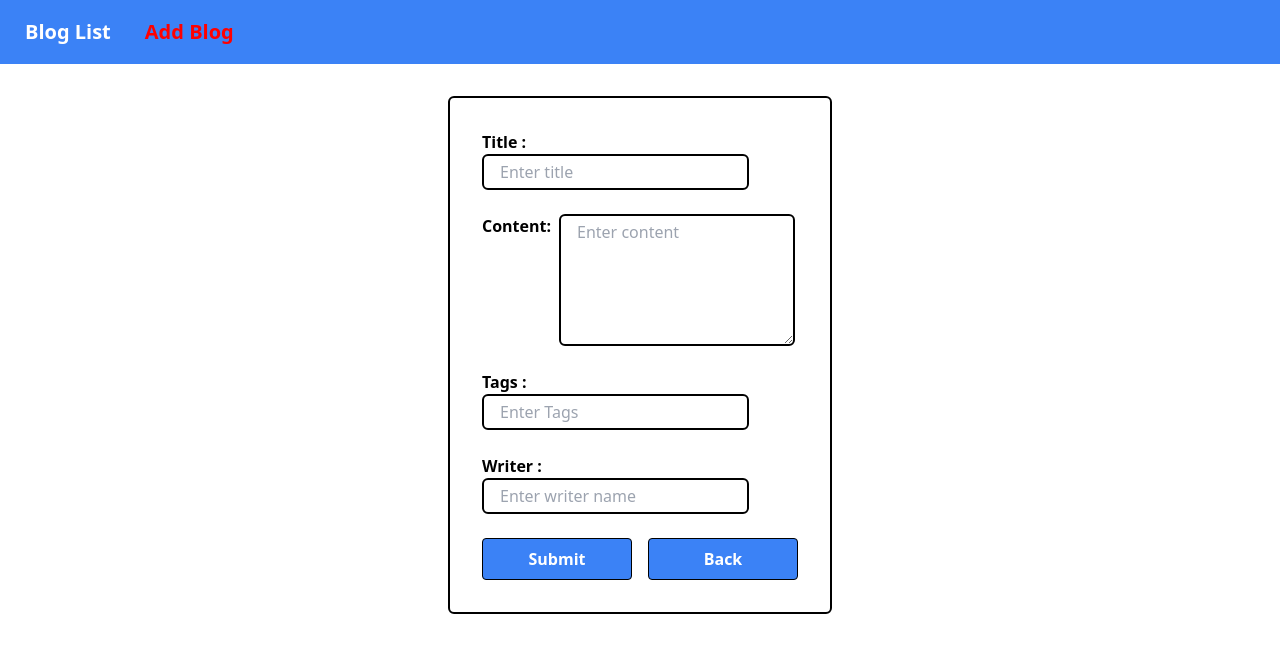
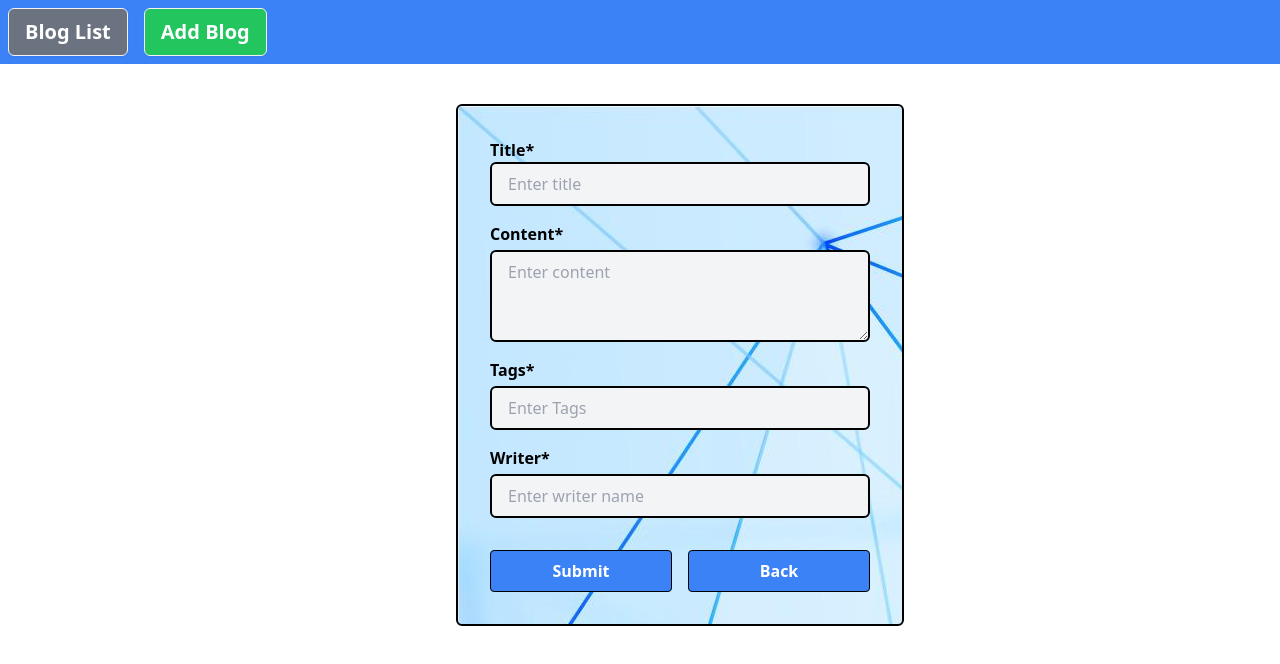
Before and after one commit to Pradump2003/CMS_Frontend, a React (Vite) app: page /add-blog in a window 1280 px wide. Shown: the top 664 px of the page. Built offline with nearby package versions, Linux system fonts and the light colour scheme.

Commit message:
adding some style

```diff
--- a/src/App.jsx
+++ b/src/App.jsx
@@ -1,9 +1,9 @@
-import Navbar from "./component/navbar/Navbar";
+import Navbar from "./component/Navbar";
 import CustomRoutes from "./routes";
 
 export default function App() {
   return (
-    <div className="bg-white min-h-screen">
+    <div className="bg-white min-h-screen overflow-auto">
       <Navbar />
       <CustomRoutes />
     </div>
--- a/src/component/Modal.jsx
+++ b/src/component/Modal.jsx
@@ -24,13 +24,13 @@ export default function Modal({
         onClick={closeModel}
       >
         <div
-          className="relative w-full max-w-md p-6 bg-white rounded-lg shadow-lg"
+          className="relative w-full max-w-md p-6 bg-white border-2 border-black rounded-lg shadow-lg"
           onClick={(e) => e.stopPropagation()}
         >
           <div className="pb-6"> {children}</div>
           <div>
             <button
-              className="text-white bg-blue-500 px-2 py-1 rounded"
+              className="text-white bg-blue-500 px-6 py-1 rounded"
               onClick={btnClickHandling}
             >
               {btnLabel}
--- a/src/component/navbar/Navbar.jsx
+++ b/src/component/Navbar.jsx
@@ -4,16 +4,13 @@ import { NavLink } from "react-router-dom";
 export default function Navbar() {
   return (
     <div className="navbar bg-blue-500">
-      <div className="flex-1">
-        {/* <a href="/" className="btn btn-ghost text-xl text-white">
-          CMS
-        </a> */}
+      <div className="flex gap-4">
         <NavLink
           to="/"
           className={({ isActive }) =>
             isActive
-              ? "active-link btn btn-ghost text-xl text-white"
-              : "btn btn-ghost text-xl text-white"
+              ? "link btn px-4 py-2 text-xl text-white bg-green-500 rounded-md no-underline"
+              : "btn px-4 py-2 text-xl text-white bg-gray-500 rounded-md "
           }
         >
           Blog List
@@ -22,8 +19,8 @@ export default function Navbar() {
           to="/add-blog"
           className={({ isActive }) =>
             isActive
-              ? "active-link btn btn-ghost text-xl text-white"
-              : "btn btn-ghost text-xl text-white"
+              ? "link btn px-4 py-2 text-xl text-white bg-green-500 rounded-md no-underline"
+              : "btn px-4 py-2 text-xl text-white bg-gray-500 rounded-md"
           }
         >
           Add Blog
--- a/src/component/blog/AddBlog.jsx
+++ b/src/component/blog/AddBlog.jsx
@@ -1,7 +1,8 @@
 import { useEffect, useState } from 'react';
 import { useNavigate, useParams } from 'react-router-dom';
 import axios from 'axios';
-import { useForm} from 'react-hook-form';
+import { useForm } from 'react-hook-form';
+import BgImage from '../../assets/BgImage.jpg'
 
 export default function AddBlog() {
   const { id } = useParams();
@@ -14,18 +15,17 @@ export default function AddBlog() {
     formState: { errors }
   } = useForm();
 
-
   useEffect(() => {
     const fetchData = async () => {
       try {
         const response = await axios.get(
           `http://localhost:8080/api/blog/${id}`
         );
-        const blogData = response.data.data
-        setValue('title', blogData.title)
-        setValue('tags', blogData.tags)
-        setValue('content', blogData.content)
-        setValue('writer', blogData.writer)
+        const blogData = response.data.data;
+        setValue('title', blogData.title);
+        setValue('tags', blogData.tags);
+        setValue('content', blogData.content);
+        setValue('writer', blogData.writer);
       } catch (error) {
         console.error('Error fetching data:', error);
       }
@@ -34,7 +34,6 @@ export default function AddBlog() {
       fetchData();
     }
   }, [id, setValue]);
-
 
   const onSubmit = async (data) => {
     try {
@@ -64,17 +63,14 @@ export default function AddBlog() {
 
   return (
     <>
-      <form
-        onSubmit={handleSubmit(onSubmit)}
-        className="w-full max-w-md mx-auto"
-      >
-        <div className="grid items-center justify-center border-2 border-black rounded-md m-8 text-black p-8 gap-6">
-          <div>
-            <label className=" font-bold pr-2">Title :</label>
+      <form onSubmit={handleSubmit(onSubmit)} className=" max-w-md mx-auto">
+        <div style={{ backgroundImage: `url(${BgImage})` }} className="w-full grid items-center border-2 border-black rounded-md m-10 text-black p-8 gap-4 ">
+          <div className="grid">
+            <p className=" font-bold">Title* </p>
             <input
               type="text"
               placeholder="Enter title "
-              className={`bg-white text-black border-2 rounded-md px-4 py-1 ${
+              className={`bg-gray-100 text-black border-2 rounded-md px-4 py-2 focus:outline-none focus:border-blue-500 focus:shadow-[0_4px_6px_rgba(0,0,255,0.7)] ${
                 errors.title ? 'border-red-500' : ' border-black'
               }`}
               {...register('title', {
@@ -82,53 +78,58 @@ export default function AddBlog() {
                 maxLength: { value: 30, message: 'Max Length is 30' }
               })}
             />
+
             {errors.title && (
-              <p className="text-red-500">{errors.title.message}</p>
+              <p className="text-red-500 text-sm mt-1">
+                {errors.title.message}
+              </p>
             )}
           </div>
-          <div className='flex gap-2'>
-            <span className="font-bold"> Content: </span>
+          <div className="grid gap-1">
+            <p className="font-bold"> Content* </p>
             <textarea
-              placeholder='Enter content'
-              className={`bg-white text-black border-2 rounded-md px-4 py-1 ${
+              placeholder="Enter content"
+              className={`bg-gray-100 text-black border-2 rounded-md px-4 py-2 focus:outline-none focus:border-blue-500 focus:shadow-[0_4px_6px_rgba(0,0,255,0.7)] ${
                 errors.content ? 'border-red-500' : ' border-black'
               }`}
               {...register('content', {
                 required: 'content is required',
                 minLength: { value: 3, message: 'Min Length at least 3' }
               })}
-              rows="5"
-              cols="20"
+              rows="3"
+              cols="10"
             ></textarea>
           </div>
-          {errors.content && <p className='text-red-500'>{errors.content.message}</p>}
-          <div>
-            <label className="font-bold pr-2">Tags :</label>
+          {errors.content && (
+            <p className="text-red-500">{errors.content.message}</p>
+          )}
+          <div className="grid gap-1">
+            <p className="font-bold">Tags*</p>
             <input
               type="text"
-              placeholder='Enter Tags'
-              className={`bg-white text-black border-2 rounded-md px-4 py-1 ${
+              placeholder="Enter Tags"
+              className={`bg-gray-100 text-black border-2 rounded-md px-4 py-2 focus:outline-none focus:border-blue-500 focus:shadow-[0_4px_6px_rgba(0,0,255,0.7)] ${
                 errors.tags ? 'border-red-500' : ' border-black'
               }`}
               {...register('tags', {
                 required: 'tags is required',
                 pattern: {
                   value: /^[a-zA-Z0-9, ]*$/,
-                  message: 'Tags must be alphanumeric and comma-separated',
-                },
+                  message: 'Tags must be alphanumeric and comma-separated'
+                }
               })}
             />
             {errors.tags && (
               <p className="text-red-500">{errors.tags.message}</p>
             )}
           </div>
-          <div >
-            <label className="font-bold pr-2">Writer :</label>
+          <div className="grid gap-1">
+            <p className="font-bold">Writer*</p>
             <input
               type="text"
               name="writer"
               placeholder="Enter writer name "
-              className={`bg-white text-black border-2 rounded-md px-4 py-1 ${
+              className={`bg-gray-100 text-black border-2 rounded-md px-4 py-2 focus:outline-none focus:border-blue-500 focus:shadow-[0_4px_6px_rgba(0,0,255,0.7)] ${
                 errors.writer ? 'border-red-500' : ' border-black'
               }`}
               {...register('writer', {
@@ -136,16 +137,16 @@ export default function AddBlog() {
                 maxLength: { value: 30, message: 'Max Length is 30' }
               })}
             />
-            {errors.tags && (
+            {errors.writer && (
               <p className="text-red-500">{errors.writer.message}</p>
             )}
           </div>
 
-          <div className="grid grid-cols-2 gap-4">
+          <div className="grid grid-cols-2 gap-4 mt-4">
             <div>
               <button
                 type="submit"
-                className="w-full border border-black rounded py-2 text-white font-bold bg-blue-500"
+                className="w-full border border-black rounded py-2 text-white font-bold bg-blue-500 hover:bg-blue-800"
               >
                 {id ? 'Update' : 'Submit'}
               </button>
@@ -154,7 +155,7 @@ export default function AddBlog() {
               <button
                 type="submit"
                 onClick={() => navigate('/')}
-                className="w-full border border-black rounded py-2 text-white font-bold bg-blue-500"
+                className="w-full border border-black rounded py-2 text-white font-bold bg-blue-500 hover:bg-blue-800"
               >
                 Back
               </button>
--- a/src/component/blog/ViewBlog.jsx
+++ b/src/component/blog/ViewBlog.jsx
@@ -1,21 +1,73 @@
 import React from 'react';
 import Modal from '../Modal';
 
-export default function ViewBlog({ closeModal, id }) {
+export default function ViewBlog({ closeModal, modalData }) {
   return (
     <Modal closeModel={closeModal}>
-      <div className="grid text-black gap-2">
-        <div>
-          <h2 className="font-bold text-xl"> Blog </h2>
-        </div>
-        <div className="font-bold">
-          <p>Tittle : {modalData?.title}</p>
-          <p>Content :{modalData?.content}</p>
-          <p>Tags : {modalData?.tags}</p>
-          <p>Writer : {modalData?.writer}</p>
-          <p>Created_at : {modalData?.createdAt}</p>
-          <p>Updated_at : {modalData?.updatedAt}</p>
-        </div>
+      <h1 className="font-bold text-xl text-black my-4"> Blog </h1>
+      <div className="overflow-auto border-2 rounded-lg border-black">
+        <table className="text-black w-full">
+          <thead>
+            <tr>
+              <th className="border border-black px-4 py-2 ">
+                Field{' '}
+              </th>
+              <th className="border border-black px-4 py-2 ">
+                Data
+              </th>
+            </tr>
+          </thead>
+          <tbody>
+            <tr>
+              <td className="border border-black px-4 py-2 font-bold text-center">
+                Tittle
+              </td>
+              <td className="border border-black px-4 text-center">
+                {modalData?.title}
+              </td>
+            </tr>
+            <tr>
+              <td className="border border-black px-4 py-2 font-bold text-center">
+                Content
+              </td>
+              <td className="border border-black px-4 py-2 text-center">
+                {modalData?.content}
+              </td>
+            </tr>
+            <tr>
+              <td className="border border-black px-4 py-2 font-bold text-center">
+                Tags
+              </td>
+              <td className="border border-black px-4 py-2 text-center">
+                {modalData?.tags}
+              </td>
+            </tr>
+            <tr>
+              <td className="border border-black px-4 py-2 font-bold text-center">
+                Writer
+              </td>
+              <td className="border border-black px-4 py-2 text-center">
+                {modalData?.writer}
+              </td>
+            </tr>
+            <tr>
+              <td className="border border-black px-4 py-2 font-bold text-center">
+                Created_at
+              </td>
+              <td className="border border-black px-4 py-2 text-center">
+                {new Date(modalData?.createdAt).toLocaleString()}
+              </td>
+            </tr>
+            <tr>
+              <td className="border border-black px-4 py-2 font-bold text-center">
+                Updated_at
+              </td>
+              <td className="border border-black px-4 py-2 text-center">
+                {new Date(modalData?.updatedAt).toLocaleString()}
+              </td>
+            </tr>
+          </tbody>
+        </table>
       </div>
     </Modal>
   );
```
Also changed, not shown: src/component/Pagination.jsx (added, +42 -0 lines), src/component/blog/BlogList.jsx (+32 -20 lines), src/assets/BgImage.jpg (added).
